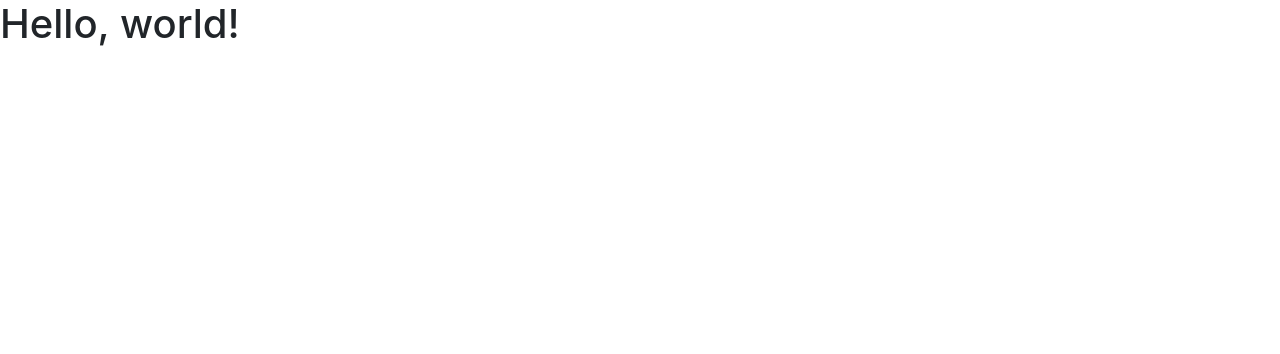
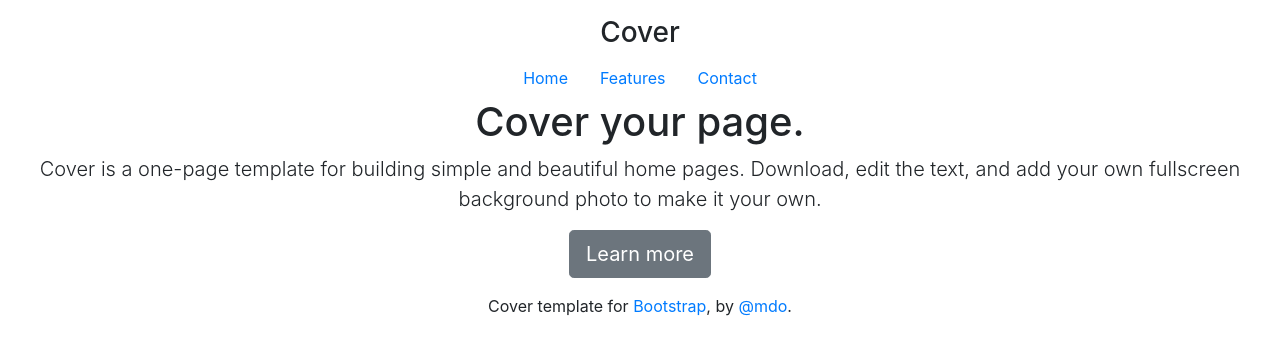
Before and after one commit to bwalsh0/attentionometer, a plain HTML site: page index.html in a window 1280 px wide. Drawn offline with nearby package versions, Linux system fonts and the light colour scheme; files that its build step writes are made by us from their sources.

Commit message:
Update index.html

```diff
--- a/index.html
+++ b/index.html
@@ -1,22 +1,58 @@
-<!doctype html>
-<html lang="en">
-  <head>
-    <!-- Required meta tags -->
-    <meta charset="utf-8">
+<!DOCTYPE html>
+<!-- saved from url=(0049)https://getbootstrap.com/docs/4.1/examples/cover/ -->
+<html lang="en"><head><meta http-equiv="Content-Type" content="text/html; charset=UTF-8">
+
     <meta name="viewport" content="width=device-width, initial-scale=1, shrink-to-fit=no">
+    <meta name="description" content="">
+    <meta name="author" content="">
+    <link rel="icon" href="https://getbootstrap.com/favicon.ico">
 
-    <!-- Bootstrap CSS -->
-    <link rel="stylesheet" href="https://stackpath.bootstrapcdn.com/bootstrap/4.1.3/css/bootstrap.min.css" integrity="sha384-MCw98/SFnGE8fJT3GXwEOngsV7Zt27NXFoaoApmYm81iuXoPkFOJwJ8ERdknLPMO" crossorigin="anonymous">
+    <title>Cover Template for Bootstrap</title>
 
-    <title>Hello, world!</title>
+    <!-- Bootstrap core CSS -->
+    <link href="./index_files/bootstrap.min.css" rel="stylesheet">
+
+    <!-- Custom styles for this template -->
+    <link href="./index_files/cover.css" rel="stylesheet">
   </head>
-  <body>
-    <h1>Hello, world!</h1>
 
-    <!-- Optional JavaScript -->
-    <!-- jQuery first, then Popper.js, then Bootstrap JS -->
-    <script src="https://code.jquery.com/jquery-3.3.1.slim.min.js" integrity="sha384-q8i/X+965DzO0rT7abK41JStQIAqVgRVzpbzo5smXKp4YfRvH+8abtTE1Pi6jizo" crossorigin="anonymous"></script>
-    <script src="https://cdnjs.cloudflare.com/ajax/libs/popper.js/1.14.3/umd/popper.min.js" integrity="sha384-ZMP7rVo3mIykV+2+9J3UJ46jBk0WLaUAdn689aCwoqbBJiSnjAK/l8WvCWPIPm49" crossorigin="anonymous"></script>
-    <script src="https://stackpath.bootstrapcdn.com/bootstrap/4.1.3/js/bootstrap.min.js" integrity="sha384-ChfqqxuZUCnJSK3+MXmPNIyE6ZbWh2IMqE241rYiqJxyMiZ6OW/JmZQ5stwEULTy" crossorigin="anonymous"></script>
-  </body>
-</html>
+  <body class="text-center">
+
+    <div class="cover-container d-flex w-100 h-100 p-3 mx-auto flex-column">
+      <header class="masthead mb-auto">
+        <div class="inner">
+          <h3 class="masthead-brand">Cover</h3>
+          <nav class="nav nav-masthead justify-content-center">
+            <a class="nav-link active" href="https://getbootstrap.com/docs/4.1/examples/cover/#">Home</a>
+            <a class="nav-link" href="https://getbootstrap.com/docs/4.1/examples/cover/#">Features</a>
+            <a class="nav-link" href="https://getbootstrap.com/docs/4.1/examples/cover/#">Contact</a>
+          </nav>
+        </div>
+      </header>
+
+      <main role="main" class="inner cover">
+        <h1 class="cover-heading">Cover your page.</h1>
+        <p class="lead">Cover is a one-page template for building simple and beautiful home pages. Download, edit the text, and add your own fullscreen background photo to make it your own.</p>
+        <p class="lead">
+          <a href="https://getbootstrap.com/docs/4.1/examples/cover/#" class="btn btn-lg btn-secondary">Learn more</a>
+        </p>
+      </main>
+
+      <footer class="mastfoot mt-auto">
+        <div class="inner">
+          <p>Cover template for <a href="https://getbootstrap.com/">Bootstrap</a>, by <a href="https://twitter.com/mdo">@mdo</a>.</p>
+        </div>
+      </footer>
+    </div>
+
+
+    <!-- Bootstrap core JavaScript
+    ================================================== -->
+    <!-- Placed at the end of the document so the pages load faster -->
+    <script src="./index_files/jquery-3.3.1.slim.min.js.download" integrity="sha384-q8i/X+965DzO0rT7abK41JStQIAqVgRVzpbzo5smXKp4YfRvH+8abtTE1Pi6jizo" crossorigin="anonymous"></script>
+    <script>window.jQuery || document.write('<script src="../../assets/js/vendor/jquery-slim.min.js"><\/script>')</script>
+    <script src="./index_files/popper.min.js.download"></script>
+    <script src="./index_files/bootstrap.min.js.download"></script>
+
+
+</body></html>
```
